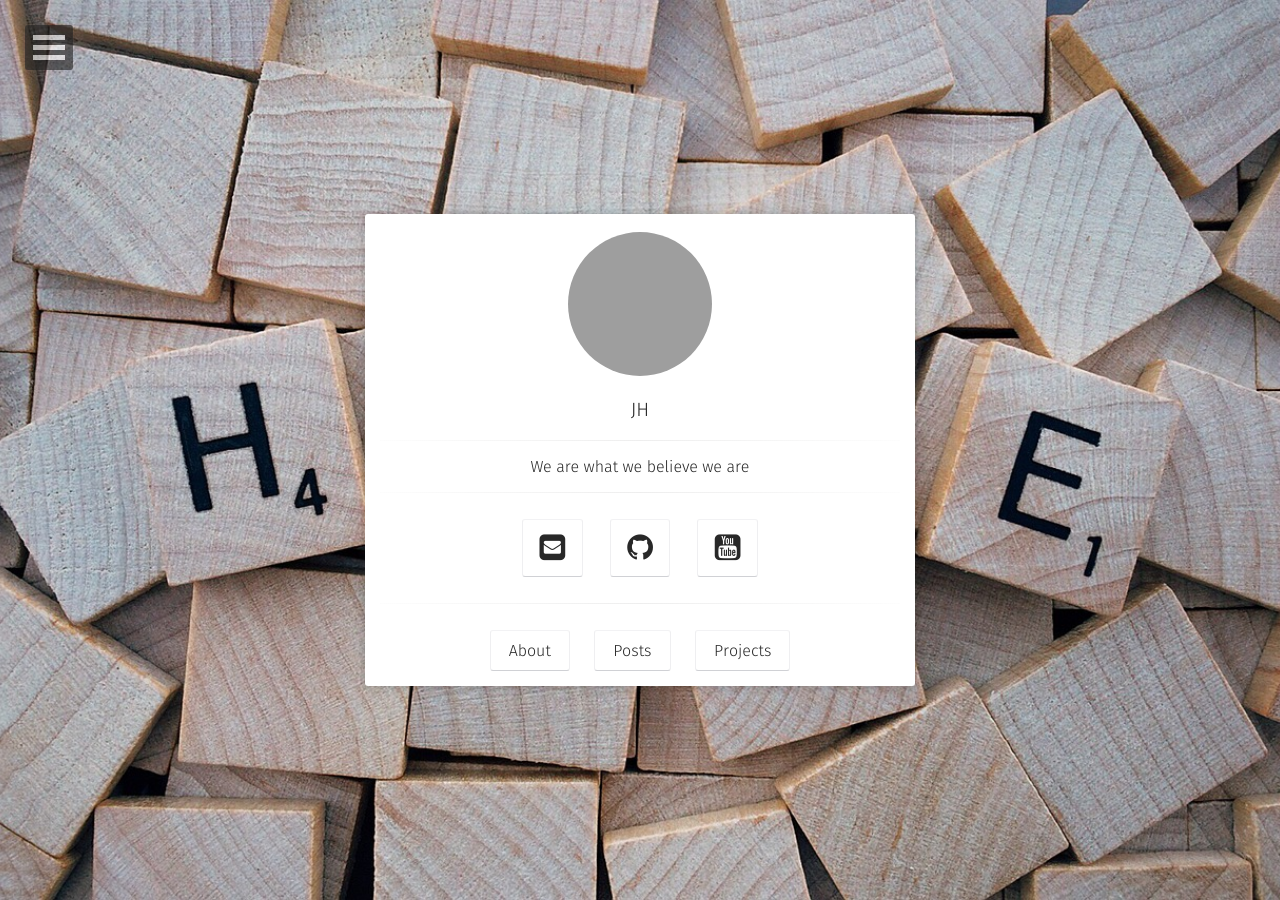
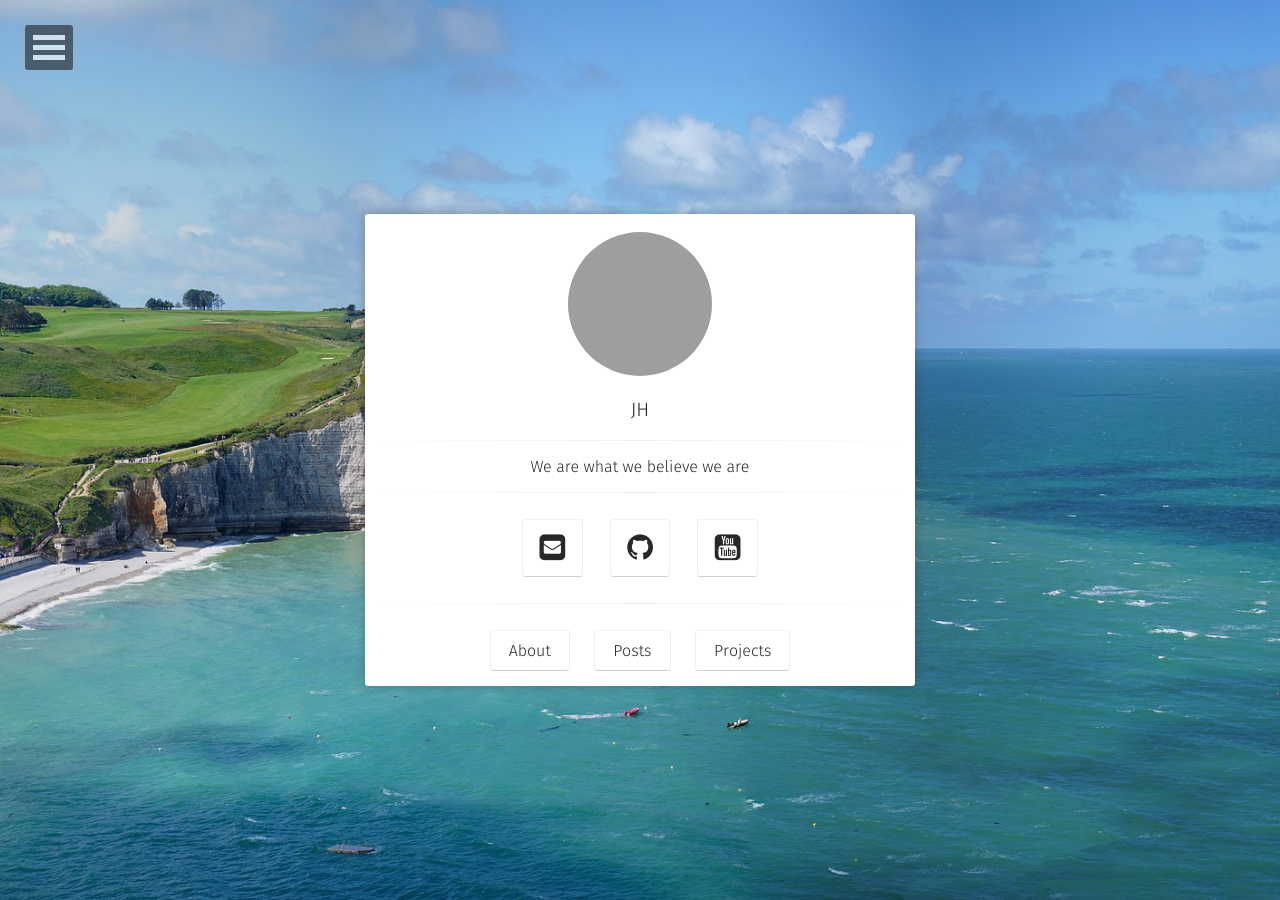
Before and after one commit to Jungjihyuk/JH_Life, a Jekyll site: the page built from index.html, in a window 1280 px wide. Built offline with Jekyll 4.4.1, drawn with Linux system fonts in a browser that asks for light colours; some web fonts are replaced; grey boxes are pictures that could not be loaded.

Commit message:
사진 변경

```diff
--- a/_includes/head.html
+++ b/_includes/head.html
@@ -38,12 +38,12 @@
     <!-- JS -->
     <script src="{{ site.url }}/assets/js/modernizr-3.3.1.custom.min.js"></script>
     <!-- Favicons -->
-    <link rel="apple-touch-icon" href="{{ site.url }}/assets/img/favicons/logo.png">
-    <link rel="apple-touch-icon" sizes="72x72" href="{{ site.url }}/assets/img/favicons/logo.png">
-    <link rel="apple-touch-icon" sizes="114x114" href="{{ site.url }}/assets/img/favicons/logo.png">
-    <link rel="apple-touch-icon" sizes="144x144" href="{{ site.url }}/assets/img/favicons/logo.png">
-    <link rel="shortcut icon" type="image/png" href="{{ site.url }}/logo.png" />
-    <link rel="shortcut icon" href="{{ site.url }}/logo.png" />
+    <link rel="apple-touch-icon" href="{{ site.url }}/assets/img/favicons/logo.jpg">
+    <link rel="apple-touch-icon" sizes="72x72" href="{{ site.url }}/assets/img/favicons/logo.jpg">
+    <link rel="apple-touch-icon" sizes="114x114" href="{{ site.url }}/assets/img/favicons/logo.jpg">
+    <link rel="apple-touch-icon" sizes="144x144" href="{{ site.url }}/assets/img/favicons/logo.jpg">
+    <link rel="shortcut icon" type="image/png" href="{{ site.url }}/logo.jpg" />
+    <link rel="shortcut icon" href="{{ site.url }}/logo.jpg" />
     <!-- Background Image -->
     {% if site.background %}
     {% capture background %}{{ site.background }}{% endcapture %}
```
Also changed, not shown: assets/img/hope.jpg, assets/img/logo.jpg (added), hope.jpg, 2 other files.
